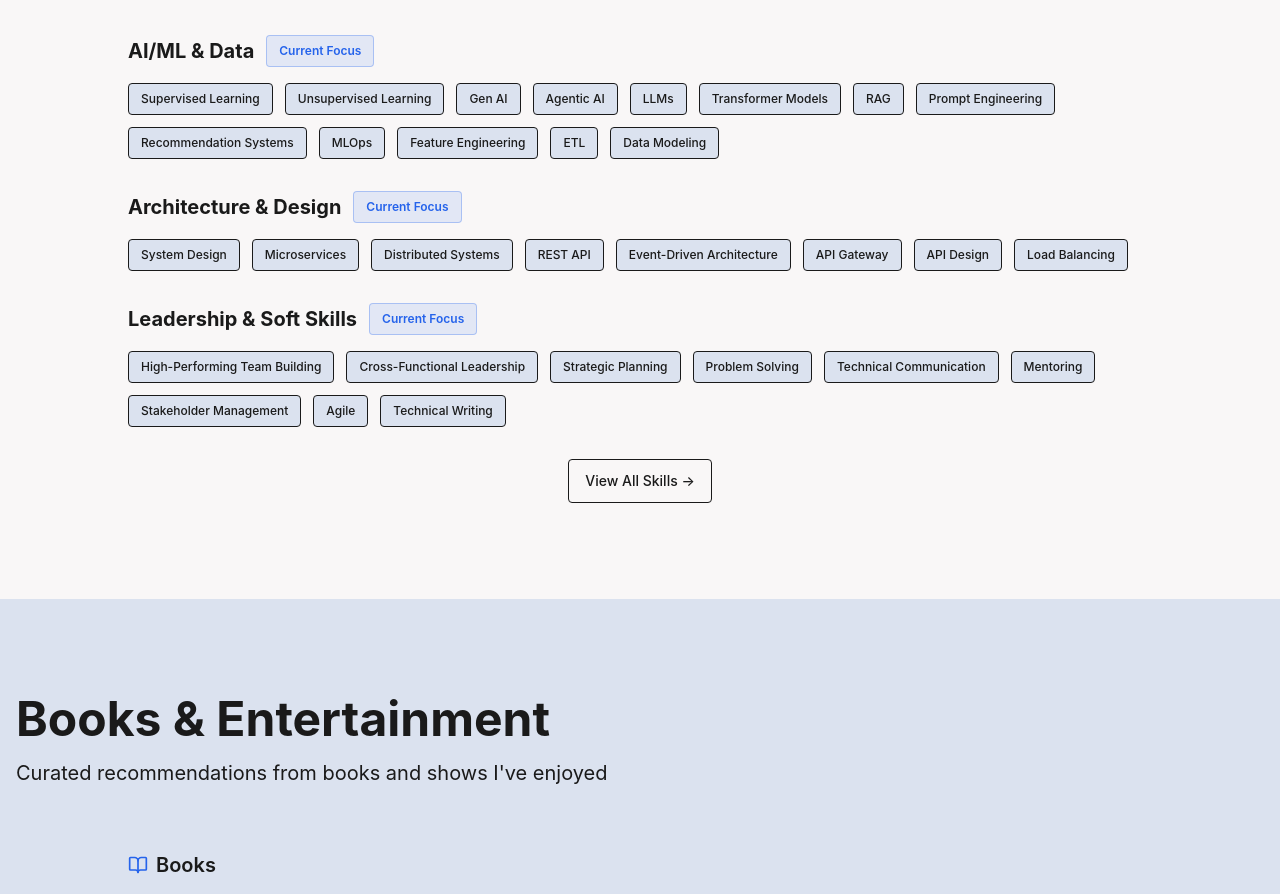
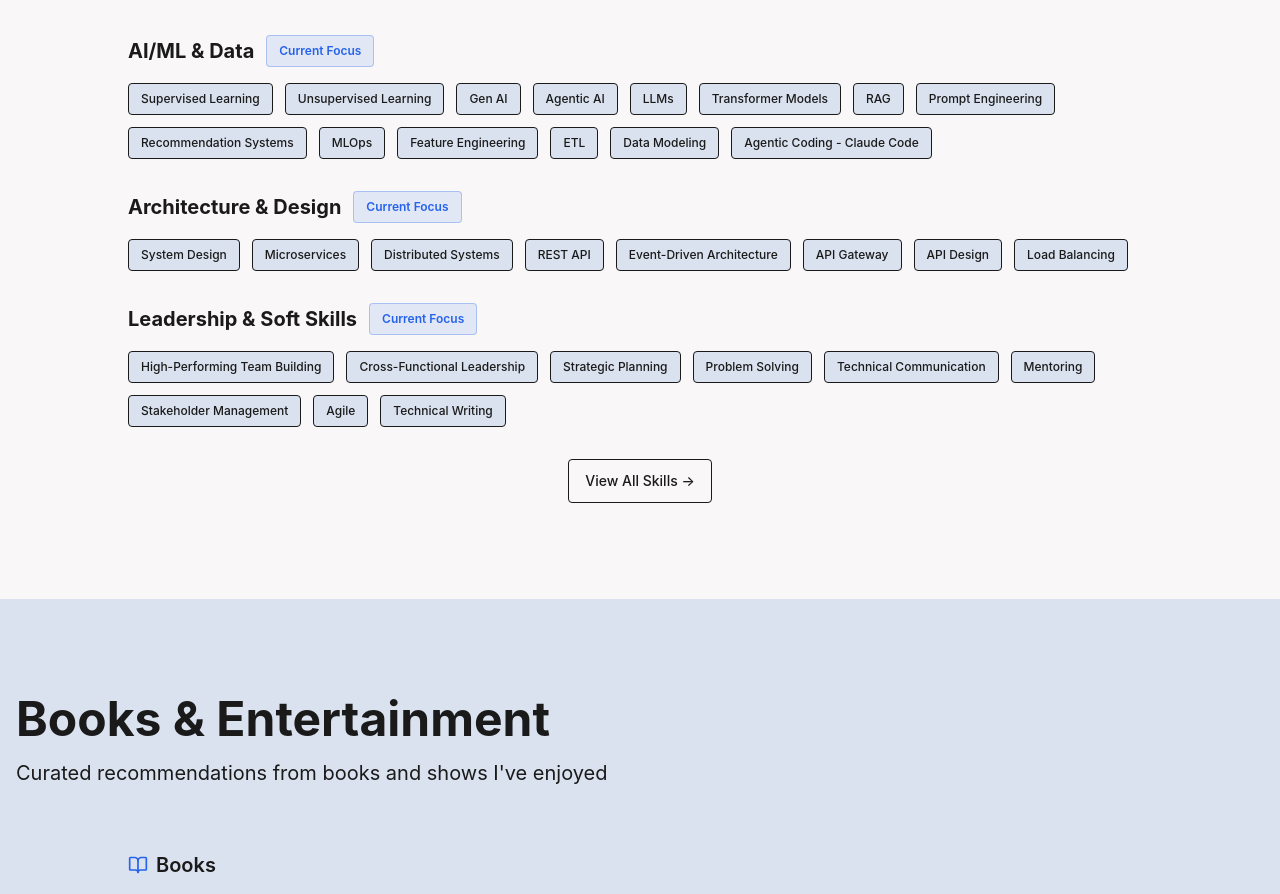
Before and after one commit to iepratiyush/pratiyush-portfolio, a Next.js app: page / in a window 1280 px wide. Shown: the part 6740-7634 px from the top of the page. Built offline with nearby package versions, Linux system fonts and the light colour scheme.

Commit message:
Added a skill
Signed-off-by: Praityush Prakash <pratiyush@ti.com>

```diff
--- a/src/data/skills.ts
+++ b/src/data/skills.ts
@@ -3,7 +3,7 @@ import { Skill } from '@/types';
 export const skillsData: Skill[] = [
   {
     category: 'AI/ML & Data',
-    items: ['Supervised Learning', 'Unsupervised Learning', 'Gen AI', 'Agentic AI', 'LLMs', 'Transformer Models', 'RAG', 'Prompt Engineering', 'Recommendation Systems', 'MLOps', 'Feature Engineering', 'ETL', 'Data Modeling'],
+    items: ['Supervised Learning', 'Unsupervised Learning', 'Gen AI', 'Agentic AI', 'LLMs', 'Transformer Models', 'RAG', 'Prompt Engineering', 'Recommendation Systems', 'MLOps', 'Feature Engineering', 'ETL', 'Data Modeling', 'Agentic Coding - Claude Code'],
     currentFocus: true,
   },
   {
```
